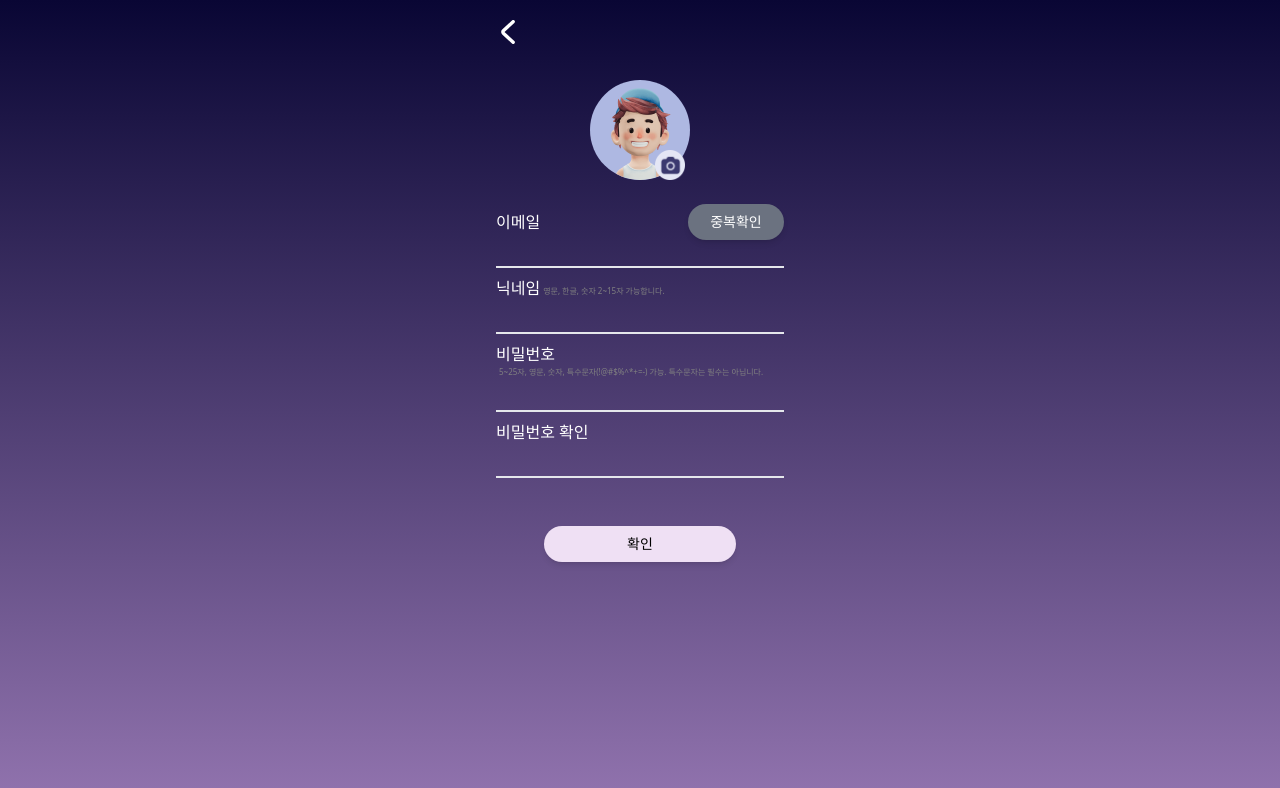
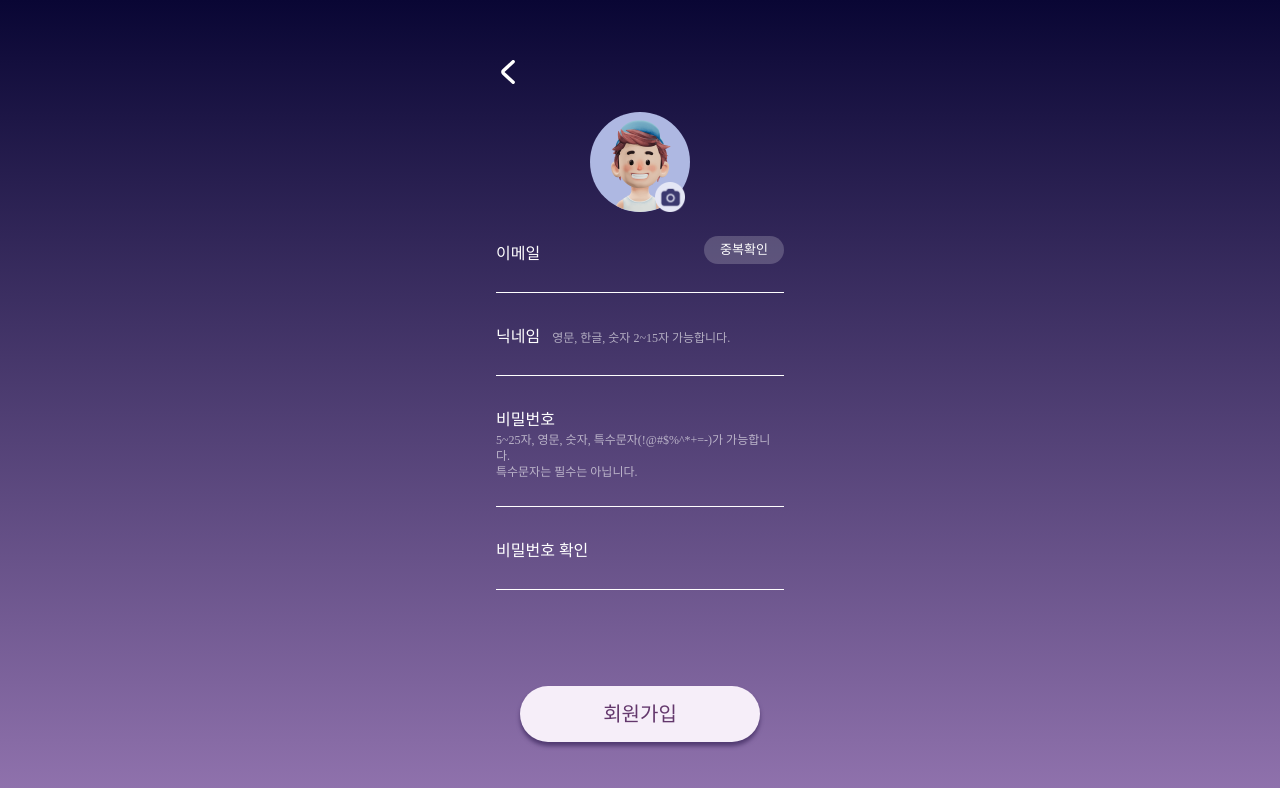
Before and after one commit to wjdgusaho/Damda, a React (Create React App) app in the folder frontend/client/: page /signup in a window 1280 px wide. Shown: the top 788 px of the page. Built offline with nearby package versions, Linux system fonts and the light colour scheme; a web font is replaced by a local one.

Commit message:
fix. 회원가입css 수정

```diff
--- a/frontend/client/src/components/Auth/SignUp.tsx
+++ b/frontend/client/src/components/Auth/SignUp.tsx
@@ -31,6 +31,16 @@ const isAllowFiles = (file: File) => {
   return false
 }
 
+const EmailButton = styled.button`
+  padding: 4px;
+  font-size: 13px;
+  border-radius: 9999px; /* rounded-full */
+  width: 80px;
+  position: relative;
+  top: 9.5rem;
+  left: 13rem;
+`
+
 const Form = styled.form`
   display: flex;
   flex-wrap: wrap;
@@ -43,13 +53,15 @@ const ModalForm = styled(Form)`
   flex-direction: column;
 `
 
-const InputCSS = tw.input`
-    w-full
-    bg-transparent
-    border-b-2
-    border-b-white-500
-    my-2
-    focus:outline-none
+const InputCSS = styled.input`
+  width: 100%;
+  background-color: transparent;
+  border-bottom: 1px solid #ffffff;
+  margin-top: 2px;
+  outline: none;
+  &:focus {
+    outline: none;
+  }
 `
 const successCode = Math.floor(Math.random() * 10000)
 
@@ -61,7 +73,7 @@ const customStyles = {
     bottom: "auto",
     marginRight: "-50%",
     transform: "translate(-50%, -50%)",
-    width: "65%",
+    width: "300px",
     borderRadius: "20px",
   },
   overlay: {
@@ -347,8 +359,12 @@ export const SignUp = function () {
   }
 
   return (
-    <div className="grid grid-cols-1 w-72 mx-auto mt-5 text-white">
-      <Link to={"/login"} style={{ fontSize: "30px", color: "white" }}>
+    <div className="grid grid-cols-1 w-72 mx-auto mt-5 text-white font-pretendard font-thin">
+      <Link
+        className="mt-10"
+        to={"/login"}
+        style={{ fontSize: "30px", color: "white" }}
+      >
         <svg
           className="w-6 h-6 text-black-800 dark:text-white"
           aria-hidden="true"
@@ -366,36 +382,31 @@ export const SignUp = function () {
         </svg>
       </Link>
       {userEmailMatch === 4 ? (
-        <div className="p-2 px-4 text-sm text-green-500 w-24 relative top-40 left-52">
-          인증완료
-        </div>
+        <EmailButton className=" bg-emerald-300">인증완료</EmailButton>
       ) : userEmailMatch === 3 ? (
-        <button
-          className="p-2 px-4 text-sm rounded-full shadow-md bg-gray-500 w-28 relative top-40 left-44"
+        <EmailButton
+          className=" bg-white bg-opacity-20"
           onClick={() => {
             setGetCode(true)
           }}
         >
           이메일인증
-        </button>
+        </EmailButton>
       ) : userEmailMatch === 2 ? (
         <div className="p-2 px-4 text-sm w-48 relative top-40 left-40">
           인증번호 전송중...
         </div>
       ) : userEmailMatch === 1 ? (
-        <button
-          className="p-2 px-4 text-sm rounded-full shadow-md bg-red-500 w-24 relative top-40 left-48"
-          onClick={checkEmailOverlap}
-        >
+        <EmailButton className=" bg-lilac-700 " onClick={checkEmailOverlap}>
           사용불가
-        </button>
+        </EmailButton>
       ) : userEmailMatch === 0 ? (
-        <button
-          className="p-2 px-4 text-sm rounded-full shadow-md bg-gray-500 w-24 relative top-40 left-48"
+        <EmailButton
+          className=" bg-white bg-opacity-20"
           onClick={checkEmailOverlap}
         >
           중복확인
-        </button>
+        </EmailButton>
       ) : (
         <div></div>
       )}
@@ -406,21 +417,34 @@ export const SignUp = function () {
         shouldCloseOnOverlayClick={false}
         style={customStyles}
       >
-        <ModalForm onSubmit={handleSubmitCode}>
-          <p className="grid grid-cols-2 justify-between">
-            인증번호를 입력하세요.
-            <span id="countdown" className="text-end">
+        <ModalForm
+          onSubmit={handleSubmitCode}
+          className="font-pretendard text-center"
+        >
+          <div className="flex flex-col">
+            <p className="">인증번호를 입력하세요.</p>
+            <span className="text-lilac-500 text-sm" id="countdown">
               남은시간 10:00
             </span>
-          </p>
+          </div>
           <input
-            className="bg-transparent focus:outline-none border-b-2 ml-2"
+            className="mt-4 bg-transparent focus:outline-none border-b-2 ml-2 text-center"
             type="text"
             onChange={handleCodeChange}
           />
-          <div className="flex justify-between mt-5 mx-5">
-            <ModalButton onClick={() => handleClose()}>닫기</ModalButton>
-            <ModalButton onSubmit={() => handleSubmitCode}>확인</ModalButton>
+          <div className="flex flex-row justify-between mt-5 mx-8">
+            <ModalButton
+              className="bg-black bg-opacity-10"
+              onClick={() => handleClose()}
+            >
+              닫기
+            </ModalButton>
+            <ModalButton
+              className="bg-lilac-300"
+              onSubmit={() => handleSubmitCode}
+            >
+              확인
+            </ModalButton>
           </div>
         </ModalForm>
       </Modal>
@@ -464,11 +488,11 @@ export const SignUp = function () {
           value={userdata.email}
           onChange={handleChange}
         />
-        <p className="text-red-500 w-full">{userEmailMessage}</p>
+        <p className="text-red-300 w-full text-xs">{userEmailMessage}</p>
 
-        <p>
+        <p className="mt-8">
           닉네임
-          <span style={{ color: "gray", fontSize: "8px", marginLeft: "3px" }}>
+          <span className="text-xs ml-3 opacity-60">
             영문, 한글, 숫자 2~15자 가능합니다.
           </span>
         </p>
@@ -479,19 +503,21 @@ export const SignUp = function () {
           onChange={handleChange}
         />
         {userNicknameCondition === 2 ? (
-          <p className="text-red-500 w-full">
+          <p className="text-red-300 w-full text-xs">
             닉네임은 영문, 한글, 숫자로 2-15자이어야 합니다.
           </p>
         ) : userNicknameCondition === 1 ? (
-          <p className="text-green-500 w-full">유효한 닉네임</p>
+          <p className="text-emerald-300 w-full text-xs">
+            유효한 닉네임 입니다.
+          </p>
         ) : (
           <></>
         )}
 
-        <p>비밀번호</p>
-        <span style={{ color: "gray", fontSize: "8px", marginLeft: "3px" }}>
-          5~25자, 영문, 숫자, 특수문자(!@#$%^*+=-) 가능. 특수문자는 필수는
-          아닙니다.
+        <p className="mt-8">비밀번호</p>
+        <span className="text-xs opacity-60">
+          5~25자, 영문, 숫자, 특수문자(!@#$%^*+=-)가 가능합니다. <br />
+          특수문자는 필수는 아닙니다.
         </span>
         <InputCSS
           name="userPw"
@@ -500,16 +526,18 @@ export const SignUp = function () {
           onChange={handleChange}
         />
         {userPwCondition === 2 ? (
-          <p className="text-red-500 w-full">
+          <p className="text-red-300 w-full text-xs">
             비밀번호는 특수, 영문, 숫자 조합으로 5-25자이어야 합니다.
           </p>
         ) : userPwCondition === 1 ? (
-          <p className="text-green-500 w-full">유효한 비밀번호</p>
+          <p className="text-emerald-300 w-full text-xs">
+            유효한 비밀번호 입니다.
+          </p>
         ) : (
           <></>
         )}
 
-        <p>비밀번호 확인</p>
+        <p className="mt-8">비밀번호 확인</p>
         <InputCSS
           name="userPwCheck"
           type="password"
@@ -517,20 +545,37 @@ export const SignUp = function () {
           onChange={handleChange}
         />
         {userPwMatch === 1 ? (
-          <p className="text-red-500">비밀번호 불일치</p>
+          <p className="text-red-300 w-full text-xs">
+            비밀번호가 일치하지 않습니다.
+          </p>
         ) : userPwMatch === 2 ? (
-          <p className="text-green-500">비밀번호 일치</p>
+          <p className="text-emerald-300 w-full text-xs">
+            비밀번호가 일치합니다.
+          </p>
         ) : (
           <p></p>
         )}
 
-        <button
-          className="p-2 px-4 text-sm rounded-full shadow-md w-48 mt-10 mx-auto"
-          style={{ backgroundColor: "#EFE0F4", color: "black" }}
-        >
-          확인
-        </button>
+        <MakeCapsuleButton className="mt-24 w-60 h-14 m-auto bottom-0 flex items-center justify-center">
+          회원가입
+        </MakeCapsuleButton>
       </Form>
     </div>
   )
 }
+
+const MakeCapsuleButton = styled.div`
+  border-radius: 30px;
+  font-family: "pretendard";
+  font-size: 20px;
+  font-weight: 400;
+  box-shadow: 0px 4px 4px ${(props) => props.theme.colorShadow};
+  color: ${(props) => props.theme.color900};
+  background-color: ${(props) => props.theme.color100};
+  &:hover {
+    transition: 0.2s;
+    transform: scale(0.95);
+    color: ${(props) => props.theme.color100};
+    background-color: ${(props) => props.theme.color700};
+  }
+`
```
